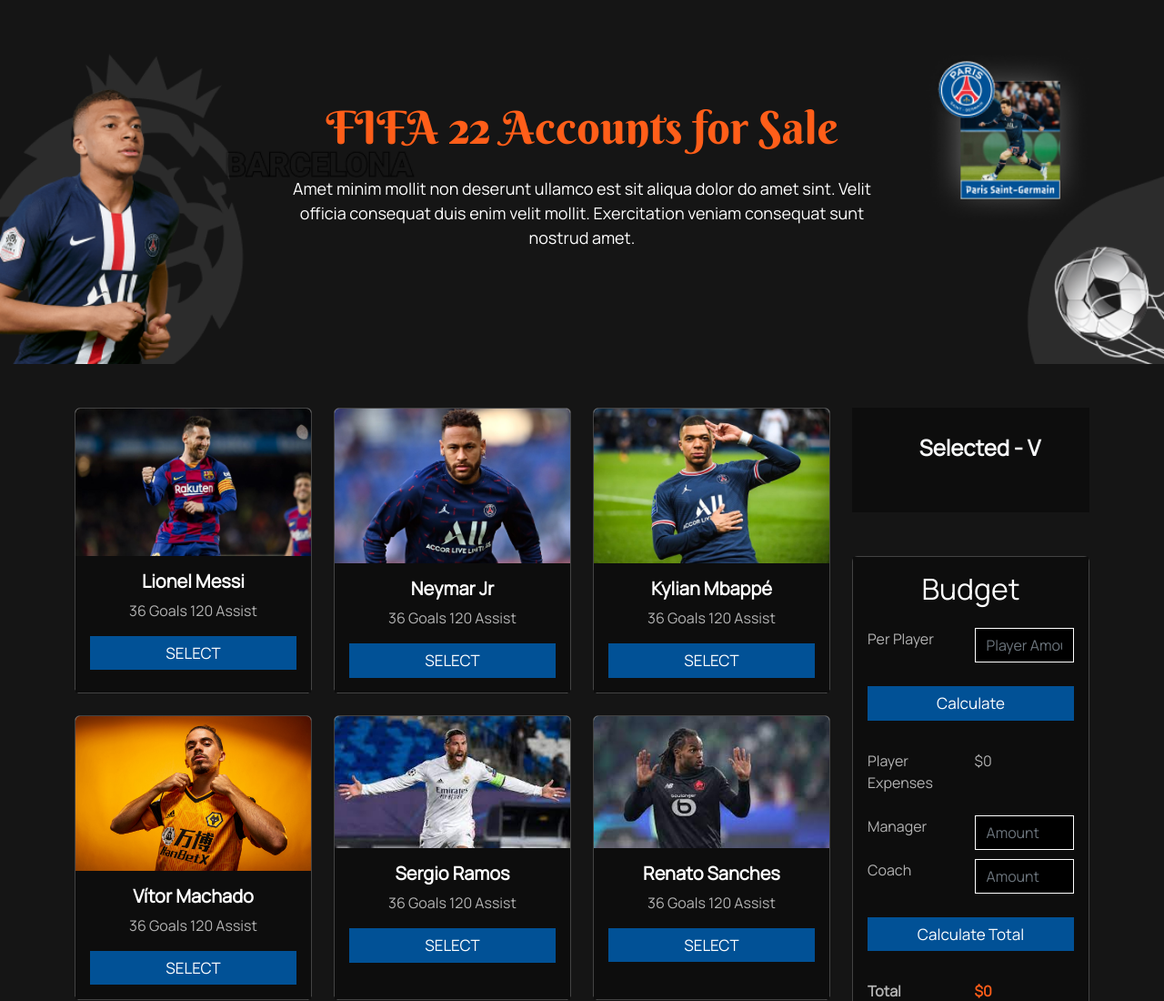
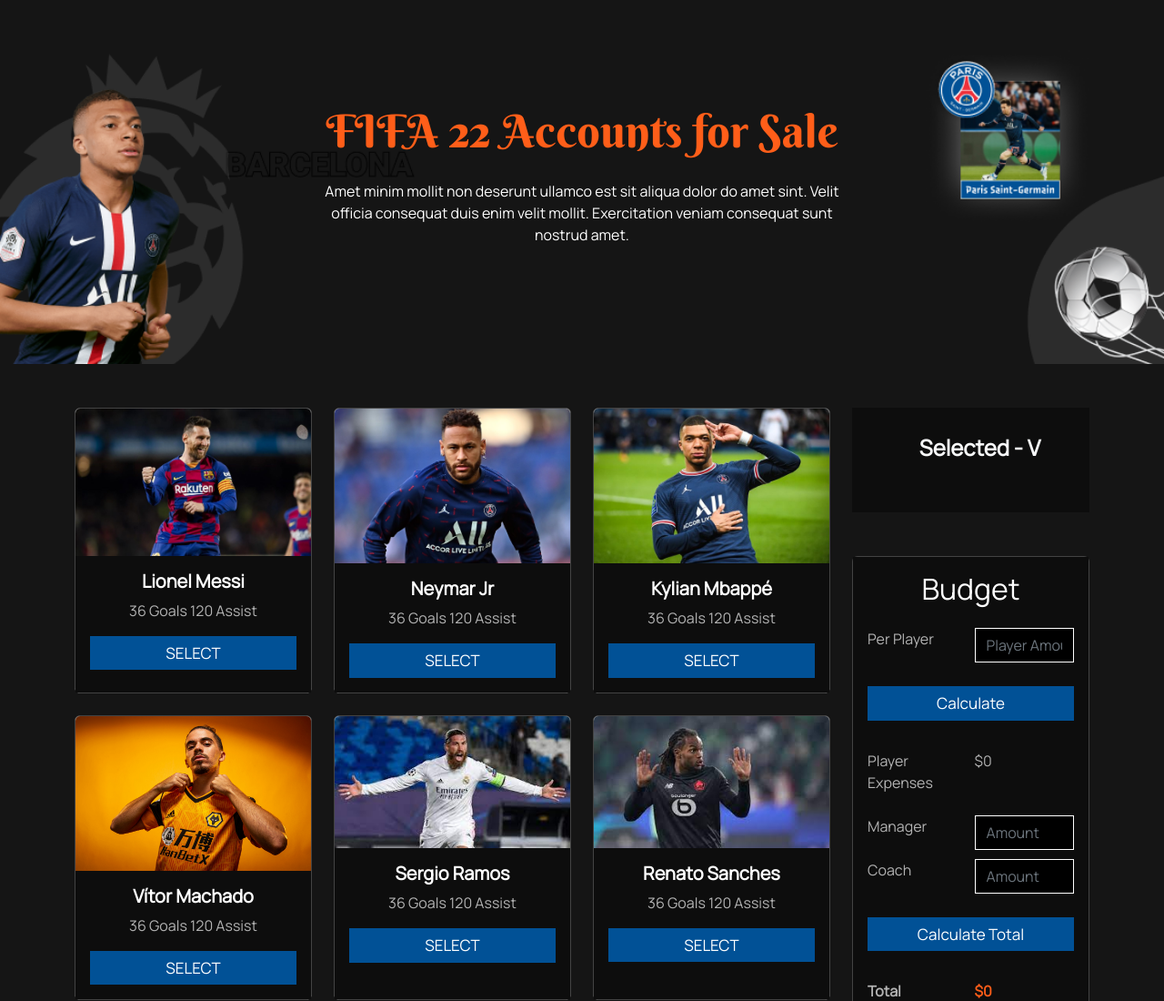
Before and after one commit to mdnoyonhossain/fifa-player-auction, a plain HTML site: page index.html in a window 1280 px wide. Shown: the top 1100 px of the page at 91% size. Drawn offline with nearby package versions, Linux system fonts and the light colour scheme.

Commit message:
small Currection

```diff
--- a/index.html
+++ b/index.html
@@ -25,7 +25,7 @@
         <div class="hero-image">
             <div class="hero-text">
                 <h1 class="mb-4" style="font-family: 'Berkshire Swash', cursive; font-size:50px; color: #FF5E19">FIFA 22 Accounts for Sale</h1>
-                <p class="text-white" style="font-size: 18px;">Amet minim mollit non deserunt ullamco est sit aliqua dolor do amet sint. Velit <br>
+                <p class="text-white" style="font-size: 16px;">Amet minim mollit non deserunt ullamco est sit aliqua dolor do amet sint. Velit <br>
                     officia consequat duis enim velit mollit. Exercitation veniam consequat sunt <br>
                     nostrud amet.</p>
             </div>
```
